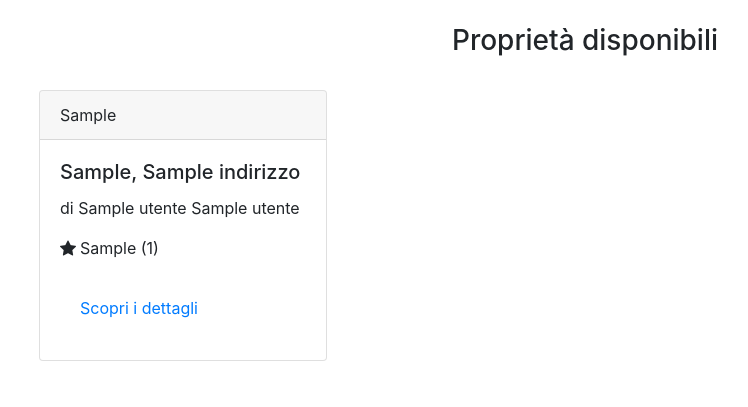
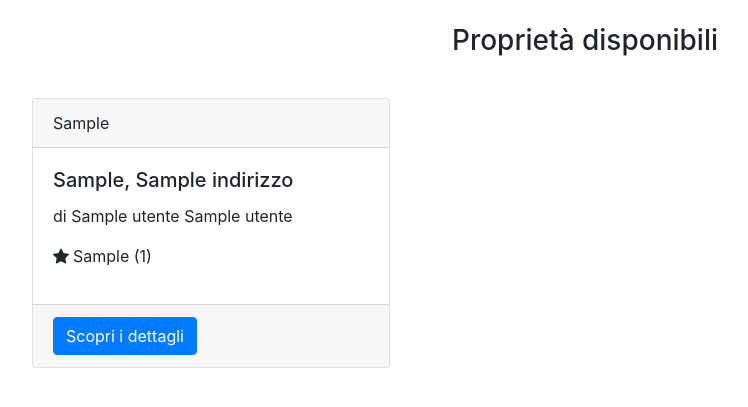
Before and after one commit to LorenzoPrati/HomeRental, a Python web app: template website/templates/ricerca.html in a window 1280 px wide. Shown: the part 56-463 px from the top of the page, without its empty margins (55-803 px from the left). Run offline with Jinja, Linux system fonts and the light colour scheme; the template is opened without the code that fills it: most values are stand-ins (such as "Sample title", 1, 10 or a date in 2020).

Commit message:
fix cards

```diff
--- a/website/templates/modifica_proprieta.html
+++ b/website/templates/modifica_proprieta.html
@@ -67,7 +67,8 @@
 <div class="row justify-content-center">
 	{% for camera in proprieta.camere %}
 	{% if camera.data_rimozione == None %}
-	<div class="card m-2" style="width: 18rem;">
+	<div class="col-3 p-2">
+		<div class="card h-100">
 			<div class="card-header">
 				<h5>Camera {{ camera.ordinale }}</h5>
 			</div>
@@ -83,6 +84,7 @@
 			</div>
 			<div class="card-footer">
 				<button class="btn btn-danger" onclick="rimuovi_camera({{camera.id}})">Elimina</button>
+			</div>
 		</div>
 	</div>
 	{% endif %}
--- a/website/templates/prenota_proprieta.html
+++ b/website/templates/prenota_proprieta.html
@@ -29,8 +29,8 @@
             <div class="row">
                 <div class="row justify-content-center">
                     {% for camera in camere_libere %}
-                    <div class="card-deck p-1">
-                        <div class="card" style="width: 15rem;">
+                    <div class="col p-2">
+                        <div class="card h-100" style="width: 16rem;">
                             <div class="card-header">
                                 <h5 class="card-title">Camera {{ camera.ordinale }}</h5>
                             </div>
--- a/website/templates/ricerca.html
+++ b/website/templates/ricerca.html
@@ -9,20 +9,19 @@
 </div>
 <div class="row mt-4">
     {% for proprieta in proprieta %}
-    <div class="col-3">
-        <div class="card" style="width: 18rem;">
+    <div class="col-4 p-2">
+        <div class="card h-100">
             <div class="card-header">{{proprieta.id_tipo_struttura}}</div>
             <div class="card-body">
                 <h5 class="card-title">{{ proprieta.id_citta }}, {{ proprieta.indirizzo }}</h5>
                 <p>di {{proprieta.proprietario.utente.nome}} {{proprieta.proprietario.utente.cognome}}</p>
                 <p><i class="bi bi-star-fill mr-1"></i>{{proprieta.valutazione_media}}
                     ({{proprieta.num_valutazioni}})</p>
-                <p></p>
-                <div class="card-body">
-                    <a
-                        href="{{ url_for('views.prenota_proprieta', citta=citta, check_in=check_in, check_out=check_out, num_ospiti=num_ospiti, id_proprieta=proprieta.id) }}">Scopri
-                        i dettagli</a>
-                </div>
+            </div>
+            <div class="card-footer">
+                <a href="{{ url_for('views.prenota_proprieta', citta=citta, check_in=check_in, check_out=check_out, num_ospiti=num_ospiti, id_proprieta=proprieta.id) }}"
+                    class="btn btn-primary">Scopri
+                    i dettagli</a>
             </div>
         </div>
     </div>
--- a/website/templates/tue_proprieta.html
+++ b/website/templates/tue_proprieta.html
@@ -10,7 +10,7 @@
     {% for proprieta in user.proprietario.proprieta %}
     {% if not proprieta.data_rimozione %}
     <div class="col-4 p-2">
-        <div class="card" style="width: 18rem;">
+        <div class="card h-100">
         <div class="card-header">{{proprieta.id_tipo_struttura}}</div>
         <div class="card-body">
             <h5 class="card-title">{{ proprieta.citta.nome }}, {{ proprieta.indirizzo }}</h5>
```
Lines whose indentation alone changed are shown as unchanged.
